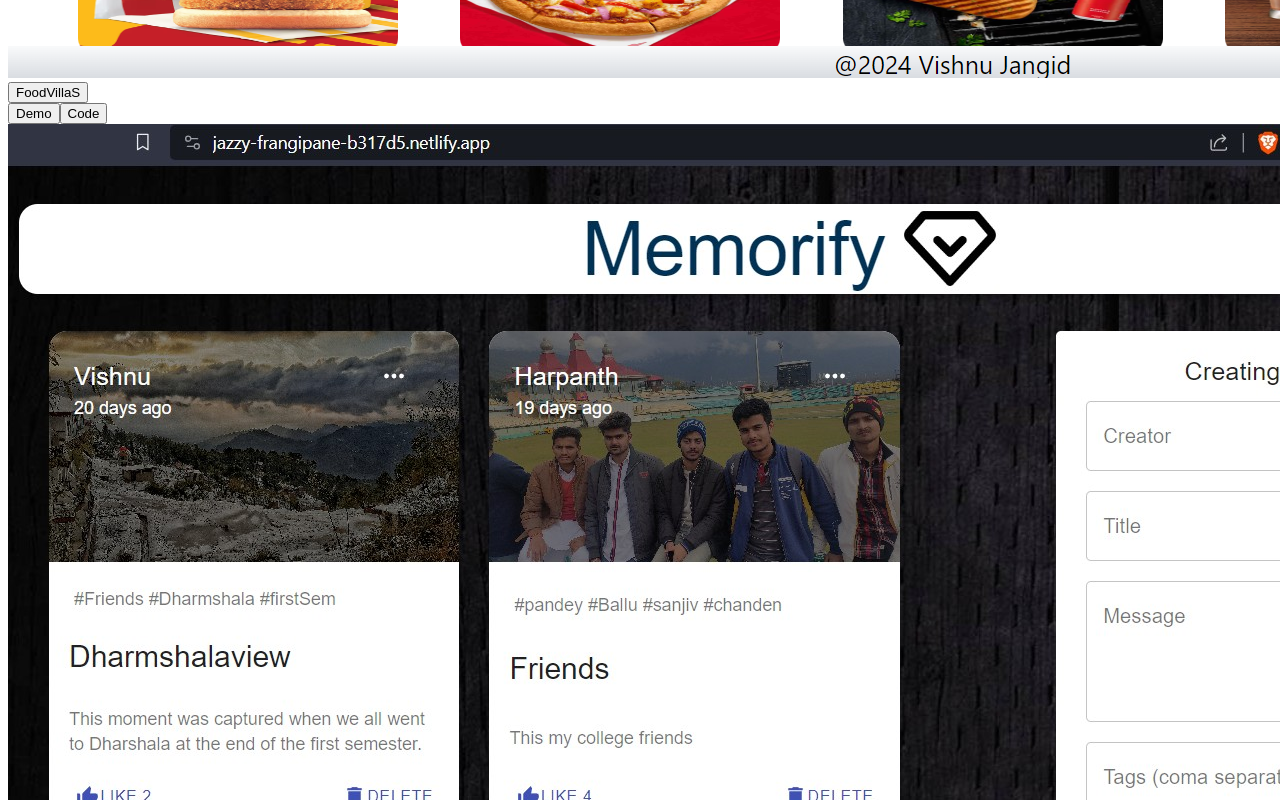
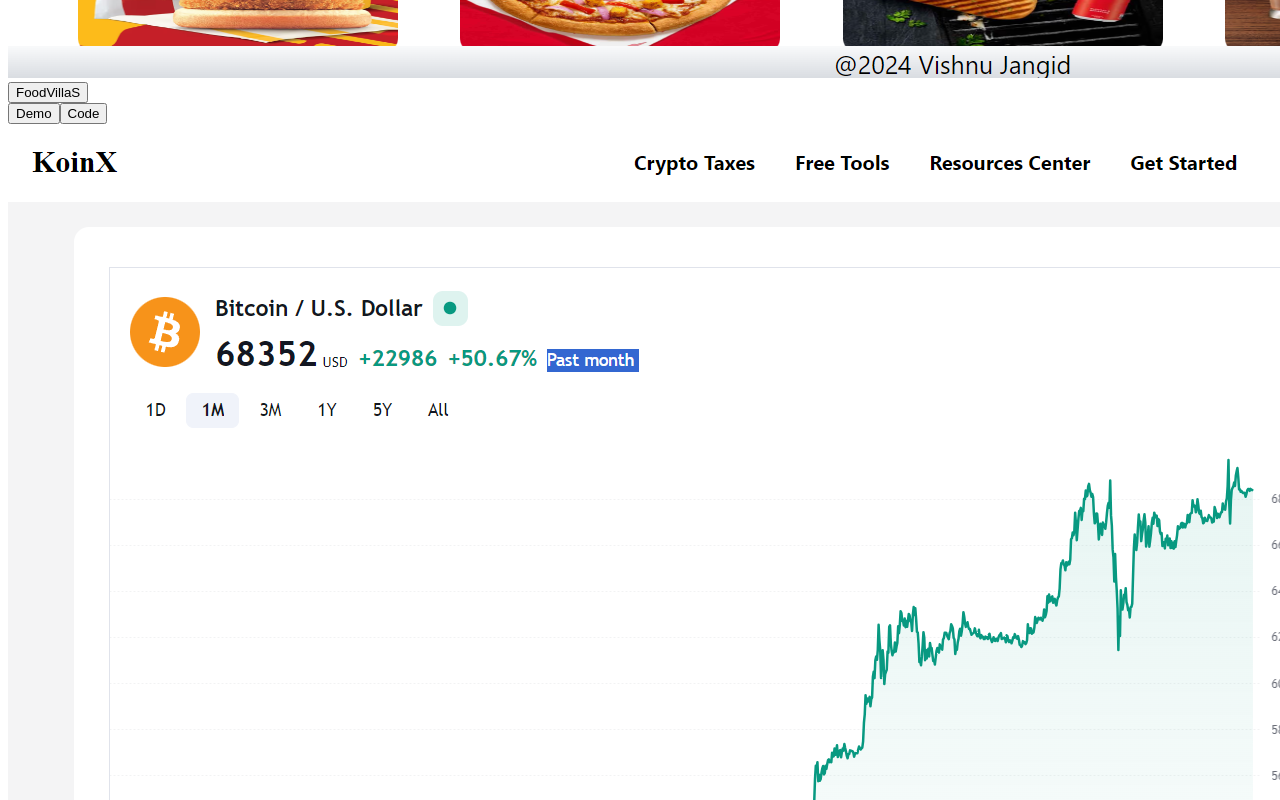
Before and after one commit to apashokyadav/Portfolio-react, a React (Create React App) app: page / in a window 1280 px wide. Shown: the part 2800-3600 px from the top of the page. Built offline with nearby package versions, Linux system fonts and the light colour scheme; a web font is replaced by a local one.

Commit message:
new project commit

```diff
--- a/src/components/Portfolios.jsx
+++ b/src/components/Portfolios.jsx
@@ -4,6 +4,7 @@
 import crowdfunding from "../assets/portfolios/crowdfunding.png";
 import FoodVilla from "../assets/portfolios/FoodVilla.png";
 import myyoutube from "../assets/portfolios/my-youtube.png"
+import Cryptobloglogo from "../assets/portfolios/Crypto-blog-logo.png"
 
 const portfolio = () => {
   const list = [
@@ -23,20 +24,27 @@
     },
     {
       id: 3,
+      name:"Crypto-Blog",
+      src: Cryptobloglogo,
+      Demolink: "https://main--vis-crypto-blog.netlify.app/",
+      codelink: "https://github.com/Vis01/Crypto-Blog",
+    },
+    {
+      id: 4,
       name:"Memorify",
       src: Memorify,
       Demolink: "https://jazzy-frangipane-b317d5.netlify.app",
       codelink: "https://github.com/Vis01/Memorify",
     },
     {
-      id: 4,
+      id: 5,
       name:"Ecommerce",
       src: Ecommerce,
       Demolink: "https://github.com/Vis01",
       codelink: "https://github.com/Vis01",
     },
     {
-      id: 5,
+      id: 6,
       name:"crowdfunding",
       src: crowdfunding,
       Demolink: "https://github.com/Vis01/Crowdfunding-using-blockchain",
```
Also changed, not shown: src/assets/portfolios/Crypto-blog-logo.png (added).
